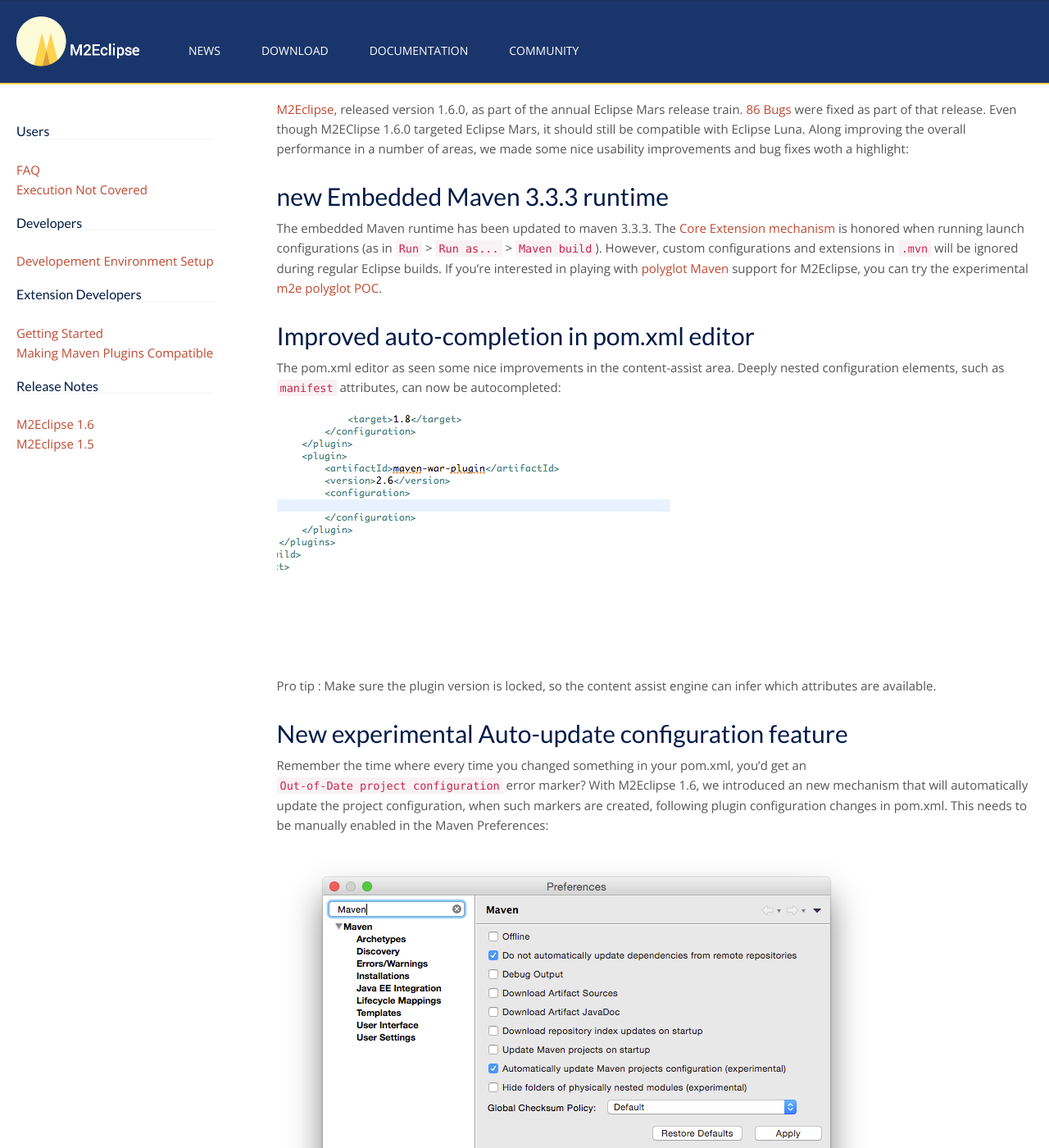
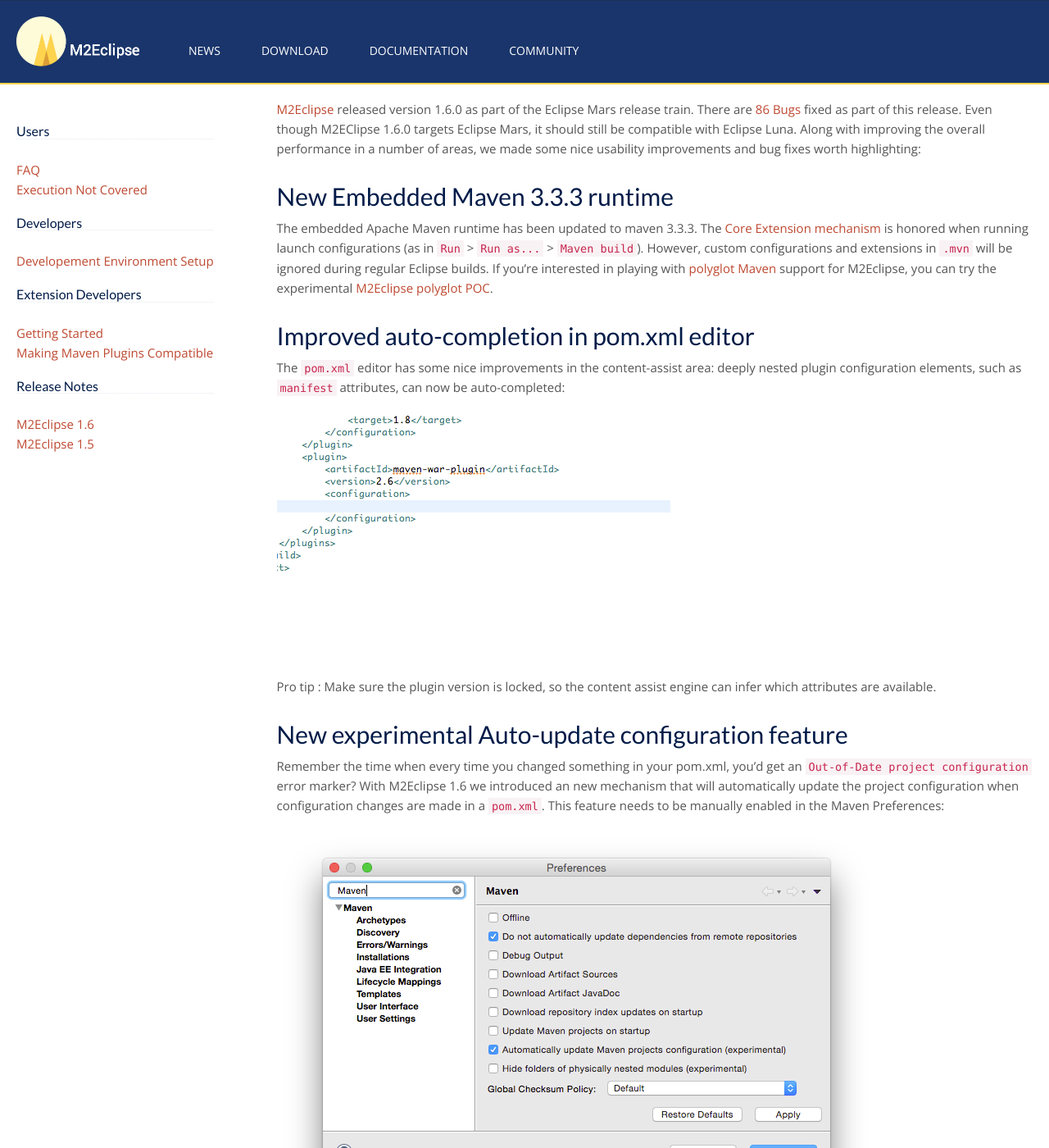
Before and after one commit to takari/m2eclipse-website, a Jekyll site: the page built from documentation/release-notes-16.md, in a window 1280 px wide and 1400 px high. Shown: the whole window at 82% size. Built offline with Jekyll 4.4.1, drawn with Linux system fonts in a browser that asks for light colours; some web fonts are replaced; Markdown is read by kramdown in place of the engine named in the settings; some of the changed text lies outside the part shown.

Commit message:
Some edits for the release notes

```diff
--- a/documentation/release-notes-16.md
+++ b/documentation/release-notes-16.md
@@ -5,17 +5,17 @@
 Date: June 24th, 2015
 ---
 
-[M2Eclipse](https://www.eclipse.org/m2e), released version 1.6.0, as part of the
-annual Eclipse Mars release train. [86 Bugs](https://bugs.eclipse.org/bugs/buglist.cgi?bug_status=RESOLVED&bug_status=VERIFIED&bug_status=CLOSED&list_id=12090411&product=m2e&query_format=advanced&target_milestone=1.6.0%2FMars%20M1&target_milestone=1.6.0%2FMars%20M2&target_milestone=1.6.0%2FMars%20M3&target_milestone=1.6.0%2FMars%20M4&target_milestone=1.6.0%2FMars%20M5&target_milestone=1.6.0%2FMars%20M6&target_milestone=1.6.0%2FMars%20M7&target_milestone=1.6.0%2FMars%20RC1&target_milestone=1.6.0%2FMars%20RC2) were fixed as part of that release. Even though M2EClipse 1.6.0 targeted Eclipse Mars, it should still be compatible with Eclipse Luna. Along improving the overall performance in a number of areas, we made some nice usability improvements and bug fixes woth a highlight:
+[M2Eclipse](https://www.eclipse.org/m2e) released version 1.6.0 as part of the
+Eclipse Mars release train. There are [86 Bugs](https://bugs.eclipse.org/bugs/buglist.cgi?bug_status=RESOLVED&bug_status=VERIFIED&bug_status=CLOSED&list_id=12090411&product=m2e&query_format=advanced&target_milestone=1.6.0%2FMars%20M1&target_milestone=1.6.0%2FMars%20M2&target_milestone=1.6.0%2FMars%20M3&target_milestone=1.6.0%2FMars%20M4&target_milestone=1.6.0%2FMars%20M5&target_milestone=1.6.0%2FMars%20M6&target_milestone=1.6.0%2FMars%20M7&target_milestone=1.6.0%2FMars%20RC1&target_milestone=1.6.0%2FMars%20RC2) fixed as part of this release. Even though M2EClipse 1.6.0 targets Eclipse Mars, it should still be compatible with Eclipse Luna. Along with improving the overall performance in a number of areas, we made some nice usability improvements and bug fixes worth highlighting:
 
-# new Embedded Maven 3&#46;3&#46;3 runtime
+# New Embedded Maven 3&#46;3&#46;3 runtime
 
-  The embedded Maven runtime has been updated to maven 3.3.3. The [Core Extension mechanism](http://blog.soebes.de/blog/2015/03/17/apache-maven-3-dot-3-1-features/) is honored when running launch configurations (as in `Run` > `Run as...` > `Maven build`). However, custom configurations and extensions in `.mvn` will be ignored during regular Eclipse builds. If you're interested in playing with [polyglot Maven](http://takari.io/2015/03/19/polyglot-maven.html) support for M2Eclipse, you can try the experimental [m2e polyglot POC](https://github.com/jbosstools/m2e-polyglot-poc).
+  The embedded Apache Maven runtime has been updated to maven 3.3.3. The [Core Extension mechanism](http://takari.io/2015/03/19/core-extensions.html) is honored when running launch configurations (as in `Run` > `Run as...` > `Maven build`). However, custom configurations and extensions in `.mvn` will be ignored during regular Eclipse builds. If you're interested in playing with [polyglot Maven](http://takari.io/2015/03/19/polyglot-maven.html) support for M2Eclipse, you can try the experimental [M2Eclipse polyglot POC](https://github.com/jbosstools/m2e-polyglot-poc).
 
 
 # Improved auto&#45;completion in pom&#46;xml editor
 
-  The pom.xml editor as seen some nice improvements in the content-assist area. Deeply nested configuration elements, such as `manifest` attributes, can now be autocompleted:
+  The `pom.xml` editor has some nice improvements in the content-assist area: deeply nested plugin configuration elements, such as `manifest` attributes, can now be auto-completed:
 
 ![X](images/content-assist.gif)
 
@@ -23,11 +23,11 @@
 
 # New experimental Auto&#45;update configuration feature
 
-  Remember the time where every time you changed something in your pom.xml, you'd get an `Out-of-Date project configuration` error marker? With M2Eclipse 1.6, we introduced an new mechanism that will automatically update the project configuration, when such markers are created, following plugin configuration changes in pom.xml. This needs to be manually enabled in the Maven Preferences:
+  Remember the time when every time you changed something in your pom.xml, you'd get an `Out-of-Date project configuration` error marker? With M2Eclipse 1.6 we introduced an new mechanism that will automatically update the project configuration when configuration changes are made in a `pom.xml`. This feature needs to be manually enabled in the Maven Preferences:
 
   ![X](images/auto-update-pref.png)
 
-  This feature is marked as experimental and disabled by default as we found that, in some rare case, infinite build loops might get triggered. If and when that happens, simply disable the preference, that should end the build loop.
+  This feature is marked as experimental and disabled by default as we found that, in some rare cases, infinite build loops might be triggered. If and when that happens, simply disable the preference, that should end the build loop.
 
 # Better archetype support
 
@@ -35,21 +35,9 @@
 
   The performance was improved when handling large archetype catalogs. Eg. reading Maven Central's catalog (http://repo1.maven.org/maven2/) and its 10k archetypes is about 10 times faster.
 
-# Improved project configurator ordering
-Before M2Eclipse 1.6, for any given Mojo execution in the Maven Lifecycle, you could have one "primary" configurator and an unlimited number of "secondary" configurators, that would run in an undefined order, after the primary one.
-
-M2EClipse 1.6 introduced new `runsAfter` and `runsBefore` attributes to the configurator extension point, to better control the configurators order.
-
-`runsAfter` : Optional comma-separated list of ids of required project configurators this configurator should run after.
-ids suffixed with ? are considered optional
-
-`runsBefore` : Optional comma-separated list of ids of optional project configurators this configurator should run before.
-ids suffixed with * are considered required
-
-So for example runsAfter="org.eclipse.m2e.jdt.javaConfigurator?" will guarantee *any* configurator will run after the Java configurator. Read [this](https://bugs.eclipse.org/bugs/show_bug.cgi?id=449495#c1) for more informations.
 
 # Conclusion
 
-So if you haven’t installed M2Eclipse 1.6.0 yet, head over to https://www.eclipse.org/m2e/download/ and have at it.
+So if you haven’t installed M2Eclipse 1.6.0 yet, head over to <https://www.eclipse.org/m2e/download/> and have at it.
 
-We’d love to hear your feedback on the [mailing list](https://dev.eclipse.org/mailman/listinfo/m2e-users), or whether you [report bugs or enhancement requests](https://bugs.eclipse.org/bugs/enter_bug.cgi?product=m2e).
+We’d love to hear your feedback on the [mailing list](https://dev.eclipse.org/mailman/listinfo/m2e-users), and please [report bugs or enhancement requests](https://bugs.eclipse.org/bugs/enter_bug.cgi?product=m2e) if you see the need.
```
